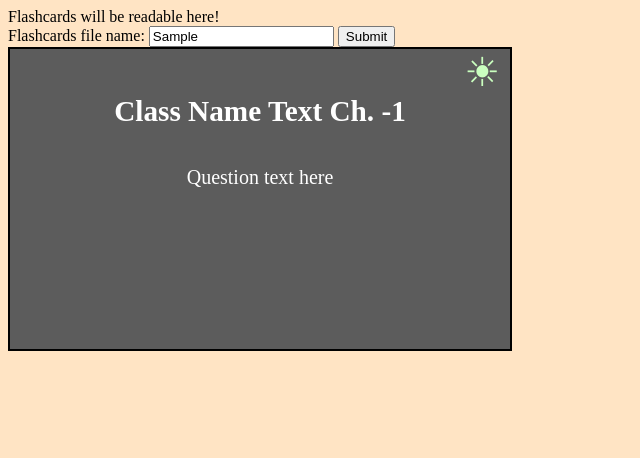
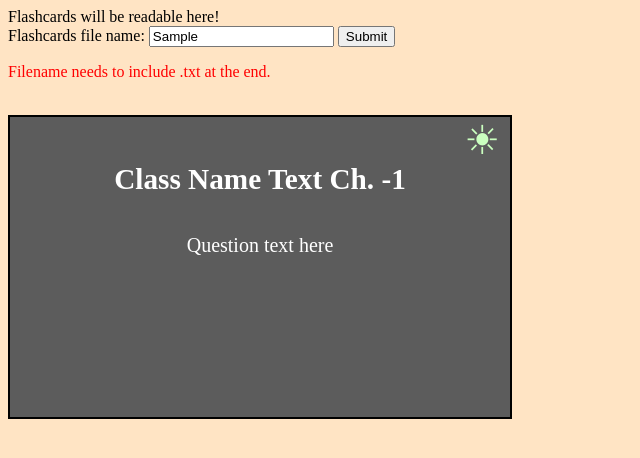
Before and after one commit to JohnsonHarleyR/create-flashcard-files, a plain HTML site: page index.html in a window 1280 px wide. Both pictures are taken after typing "Sample" into the empty fields and a click on the button "Submit". Shown: the whole page, without its empty margins (0-640 px from the left). Drawn offline with Linux system fonts and the light colour scheme.

Commit message:
Started writing methods to load files.

```diff
--- a/index.html
+++ b/index.html
@@ -11,7 +11,9 @@
     <br>
     <label for="fileName">Flashcards file name:</label>
     <input type="text" id="fileName" name="fileName">
-    <button id="fileNameButton">Submit</button>
+    <button id="fileNameButton" onclick="loadFile()">Submit</button>
+    <br>
+    <p id="loadErrorMessage"></p>
     <br>
     <div id="flashcard" onclick="flipSide()">
         <div id="symbol">symbol test</div>
@@ -22,30 +24,52 @@
     </div>
 
     <script>
-        let fileName = "";
+        let fileName = "test2.txt";
         let chapterNumber = -1;
         let className = "Class Name Text";
 
         let symbolCode = '\u{2600}';
         let symbolColor = "#caffbf";
         let question = "Question text here";
-        let answer = "answer text here";
+        let answer = "Answer text here";
         let sideToShow = 0;
+
+        selectedChapter = 0;
+        selectedFlashcard = 0;
 
         let flashCardSymbol = document.getElementById("symbol");
         let classNameText = document.getElementById("className");
         let chapterNumberText = document.getElementById("chapterNumber");
         let questionOrAnswerText = document.getElementById("questionOrAnswer")
+        let fileNameInput = document.getElementById("fileName");
+        let loadErrorText = document.getElementById("loadErrorMessage");
+
+        function loadFile() {
+            fileName = fileNameInput.value;
+            if (!fileName.includes(".txt")) {
+                loadErrorText.textContent = "Filename needs to include .txt at the end.";
+                return;
+            } else {
+                loadErrorText.textContent = "";
+            }
+
+            // let reader = new FileReader();
+            // result = reader.readAsText("files/" + fileName);
+            // console.log(result);
+        }
+
+        function showFlashcard() {
+            flashCardSymbol.textContent = symbolCode;
+            flashCardSymbol.style.color = symbolColor;
+            classNameText.textContent = className;
+            chapterNumberText.textContent = chapterNumber;
+            questionOrAnswerText.textContent = sideToShow === 0 ? question : answer;
+        }
 
         // On initial load
-        flashCardSymbol.textContent = symbolCode;
-        flashCardSymbol.style.color = symbolColor;
-        classNameText.textContent = className;
-        chapterNumberText.textContent = chapterNumber;
-        questionOrAnswerText.textContent = sideToShow === 0 ? question : answer;
+        showFlashcard();
 
         function flipSide() {
-            console.log("flip side");
             sideToShow = sideToShow === 0 ? 1 : 0;
             questionOrAnswerText.textContent = sideToShow === 0 ? question : answer;
         }
--- a/style.css
+++ b/style.css
@@ -31,3 +31,7 @@ body {
     padding-top: 70px;
     font-size: 20px;
 }
+
+#loadErrorMessage {
+    color: red;
+}
```
